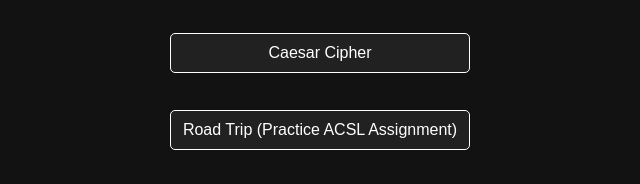
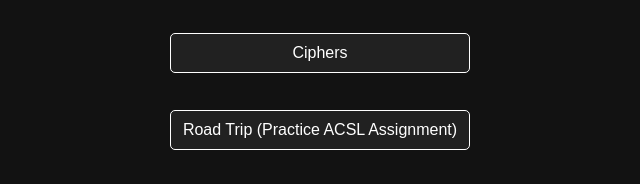
Before and after one commit to awh26/GPACalculator.github.io, a plain HTML site: page index.html in a window 1280 px wide. Shown: the part 209-393 px from the top of the page, 320-960 px from the left. Drawn offline with Linux system fonts and the light colour scheme.

Commit message:
Update index.html

```diff
--- a/index.html
+++ b/index.html
@@ -69,7 +69,7 @@
 			<table style="width:100%">
 				<tr>
 					<td>
-						<button><a href="caesarcipher.html">Caesar Cipher</a></button>
+						<button><a href="ciphers.html">Ciphers</a></button>
 					</td>
 				</tr>
 				<tr>
```
